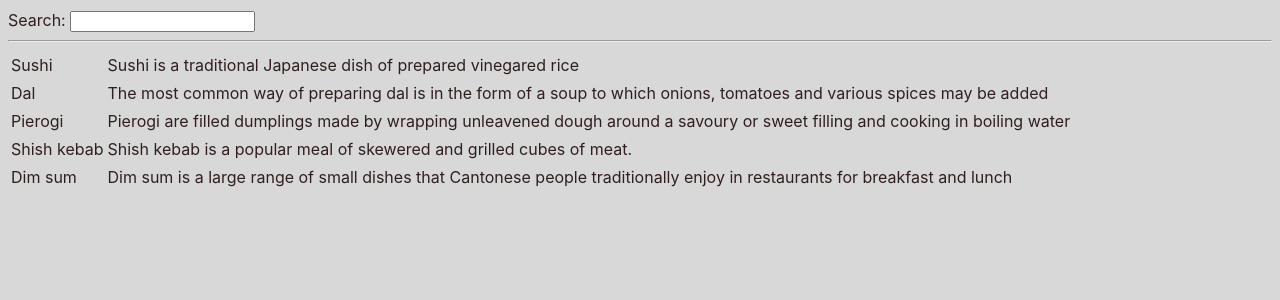
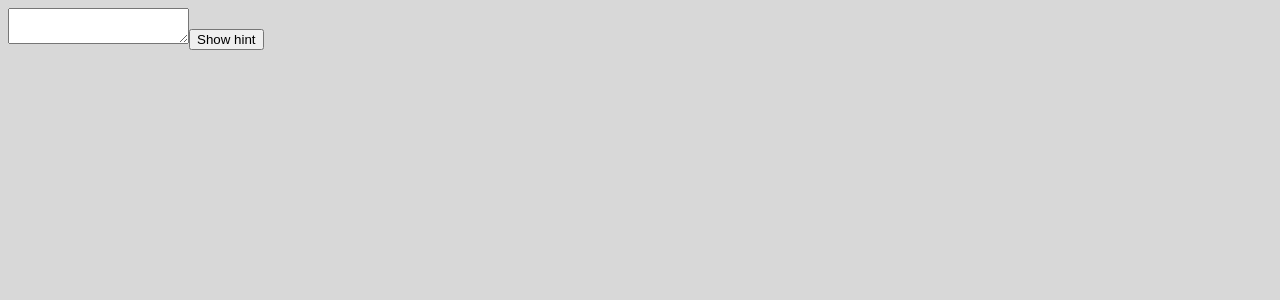
Before and after one commit to muhamash/lws-react-prac, a React (Vite) app: page / in a window 1280 px wide. Shown: the top 300 px of the page. Built offline with nearby package versions, Linux system fonts and the light colour scheme.

Commit message:
preserved state

```diff
--- a/src/App.jsx
+++ b/src/App.jsx
@@ -1,10 +1,10 @@
 import './App.css'
-import FilterTex from './components/ShareState/FilterText/FilterTex'
+import Main from './components/PreserveState/ExHints/Main.jsx'
 
 function App() {
   return (
     <div>
-      <FilterTex/>
+      <Main/>
     </div>
   )
 }
--- /dev/null
+++ b/src/components/PreserveState/ExHints/Form.jsx
@@ -0,0 +1,14 @@
+import { useState } from 'react';
+
+const Form = () =>
+{
+    const[text, setText]= useState('')
+    return (
+        <textarea
+            value={ text }
+            onChange={ e => setText( e.target.value ) }
+        />
+    );
+};
+
+export default Form;
--- /dev/null
+++ b/src/components/PreserveState/ExHints/Main.jsx
@@ -0,0 +1,26 @@
+import React, { useState } from 'react';
+import Form from './Form';
+
+const Main = () => {
+    const [hintVisible, setHintVisible] = useState(false);
+
+    const toggleHint = () => {
+        setHintVisible((prevHintVisible) => !prevHintVisible);
+    };
+
+    return (
+        <div>
+            {hintVisible && (
+                <div>
+                    <p><i>Hint: There is no hint left!</i></p>
+                </div>
+            )}
+            <Form />
+            <button onClick={toggleHint}>
+                {hintVisible ? 'Hide hint' : 'Show hint'}
+            </button>
+        </div>
+    );
+};
+
+export default Main;
```
Also changed, not shown: 2 other files (tests, documents, lock files or other folders).
